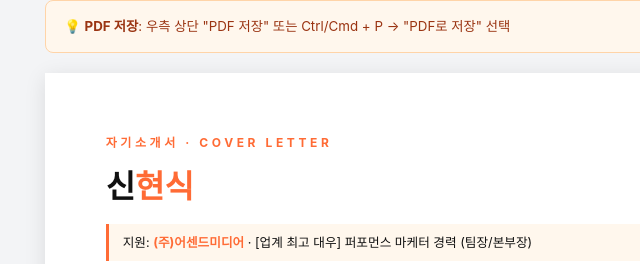
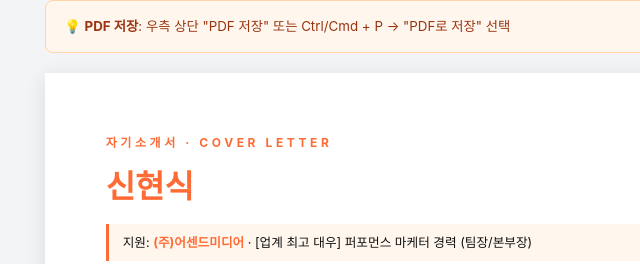
Before and after one commit to lyanshin83/career, a website: page 문서_자소서.html in a window 1280 px wide. Shown: the top 264 px of the page, 198-838 px from the left. Drawn offline with Linux system fonts and the light colour scheme; a web font is replaced by a local one.

Commit message:
Update profile in 문서_자소서.html

```diff
--- a/문서_자소서.html
+++ b/문서_자소서.html
@@ -3,7 +3,7 @@
 <head>
 <meta charset="UTF-8">
 <meta name="viewport" content="width=device-width, initial-scale=1.0">
-<title>자기소개서 — 신현식 | (주)어센드미디어 본부장 지원</title>
+<title>자기소개서 — <strong class="accent" style="font-weight:700;">신현식</strong> | (주)어센드미디어 본부장 지원</title>
 <link href="https://cdn.jsdelivr.net/gh/orioncactus/pretendard/dist/web/variable/pretendardvariable.css" rel="stylesheet">
 <style>
   @page { size: A4; margin: 1.5cm; }
@@ -119,7 +119,7 @@
 
   <div class="header">
     <div class="doc-type">자기소개서 · COVER LETTER</div>
-    <div class="name">신<span class="accent">현식</span></div>
+    <div class="name"><strong class="accent" style="font-weight:700;">신현식</strong></div>
     <div class="target">지원: <strong>(주)어센드미디어</strong> · [업계 최고 대우] 퍼포먼스 마케터 경력 (팀장/본부장)</div>
   </div>
 
```
